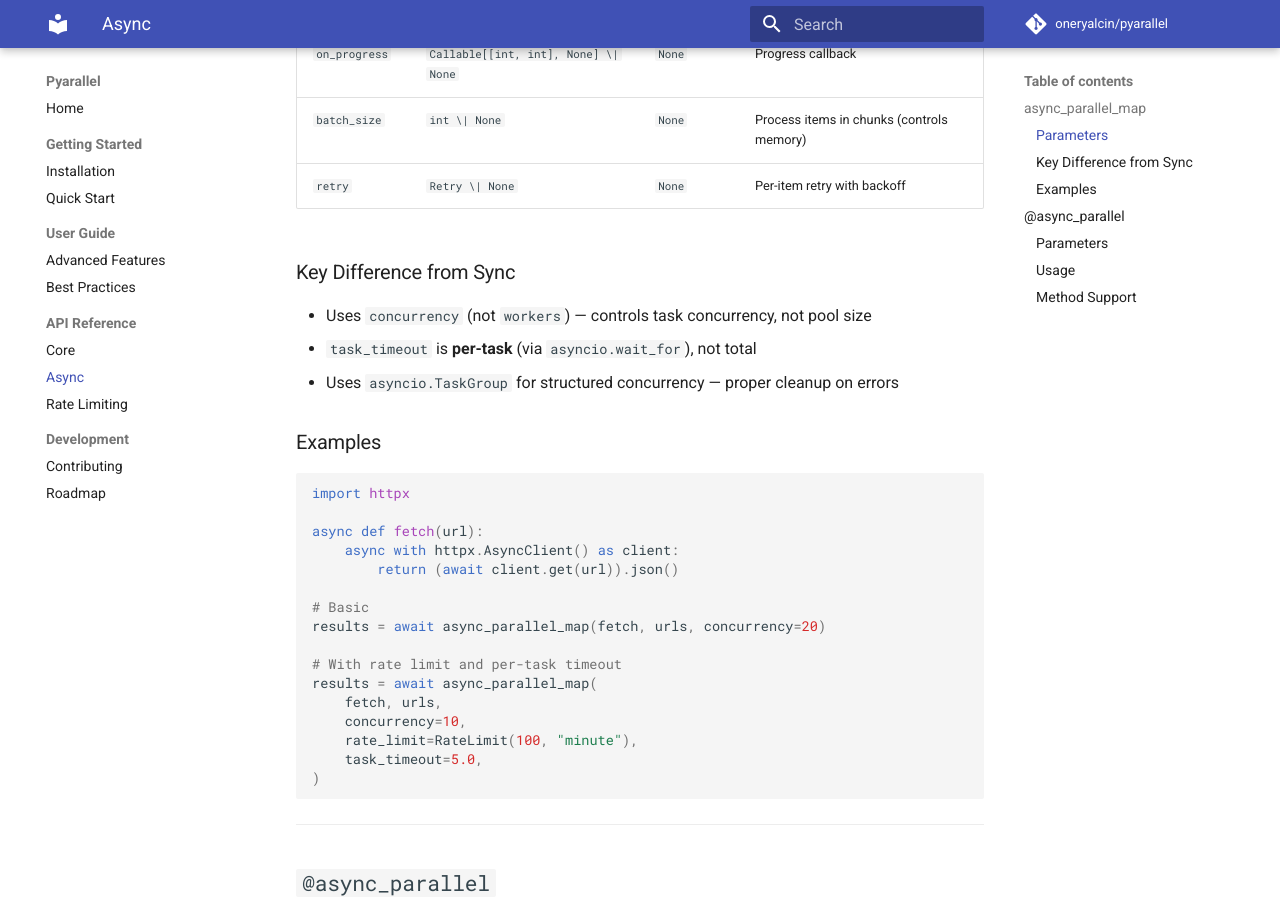
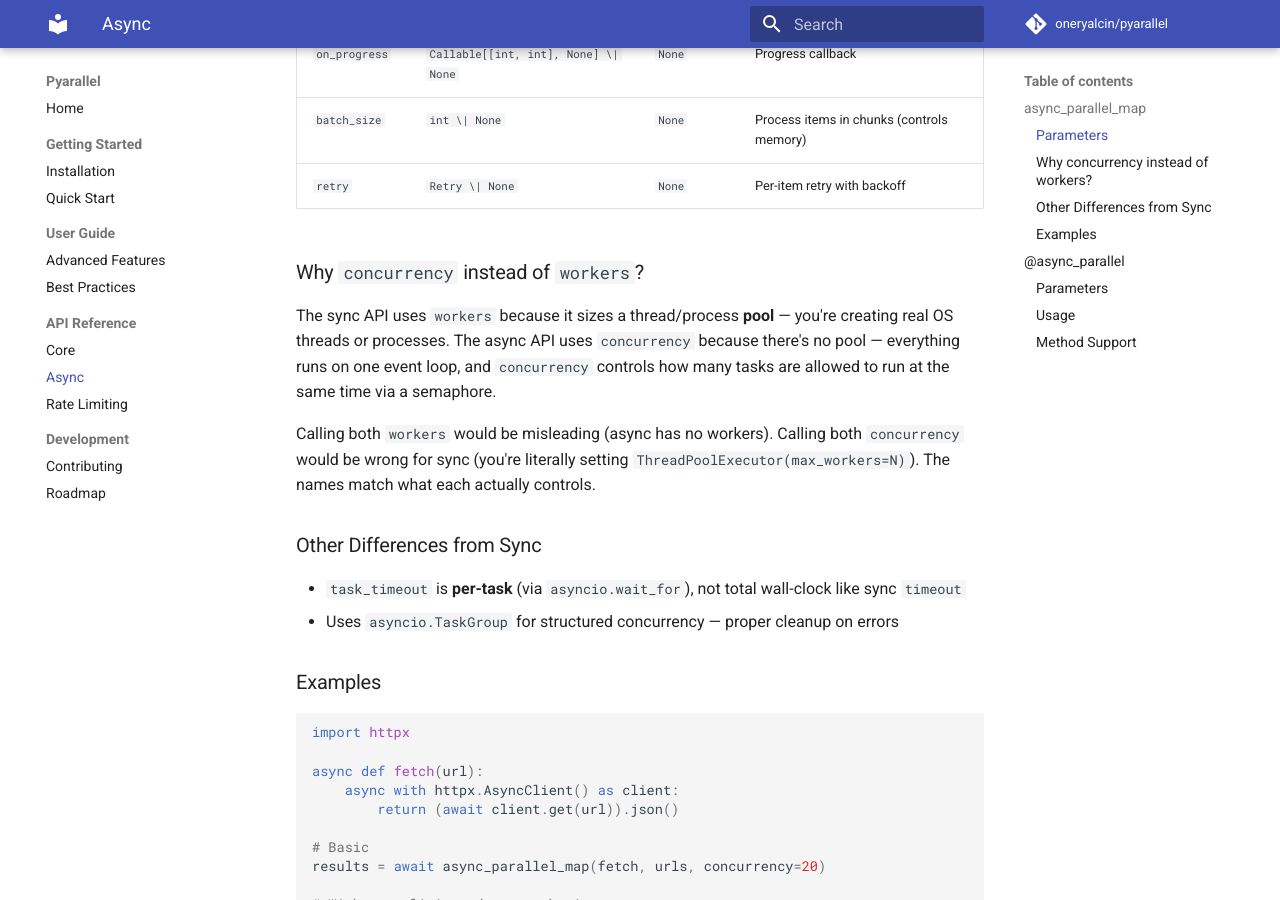
Before and after one commit to oneryalcin/pyarallel, an MkDocs documentation site: the page built from docs/api-reference/async.md, in a window 1280 px wide and 900 px high, scrolled down 1014 px. Built offline with MkDocs 1.6.1 and Material for MkDocs 9.7.7, drawn with Linux system fonts in a browser that asks for light colours; comment, search, counter and statistics services are not loaded.

Commit message:
Add note explaining workers vs concurrency naming choice
Developers (including the author) found the different param names
confusing. Added a clear explanation to the async API docs: workers
sizes a real thread/process pool, concurrency caps simultaneous
tasks on a single event loop via semaphore. Different mechanisms,
different names.

https://claude.ai/code/session_01RHTs4at74CA2wwTTQWQo52

```diff
--- a/docs/api-reference/async.md
+++ b/docs/api-reference/async.md
@@ -37,10 +37,15 @@ results = await async_parallel_map(
 | `batch_size` | `int \| None` | `None` | Process items in chunks (controls memory) |
 | `retry` | `Retry \| None` | `None` | Per-item retry with backoff |
 
-### Key Difference from Sync
+### Why `concurrency` instead of `workers`?
 
-- Uses `concurrency` (not `workers`) — controls task concurrency, not pool size
-- `task_timeout` is **per-task** (via `asyncio.wait_for`), not total
+The sync API uses `workers` because it sizes a thread/process **pool** — you're creating real OS threads or processes. The async API uses `concurrency` because there's no pool — everything runs on one event loop, and `concurrency` controls how many tasks are allowed to run at the same time via a semaphore.
+
+Calling both `workers` would be misleading (async has no workers). Calling both `concurrency` would be wrong for sync (you're literally setting `ThreadPoolExecutor(max_workers=N)`). The names match what each actually controls.
+
+### Other Differences from Sync
+
+- `task_timeout` is **per-task** (via `asyncio.wait_for`), not total wall-clock like sync `timeout`
 - Uses `asyncio.TaskGroup` for structured concurrency — proper cleanup on errors
 
 ### Examples
```
